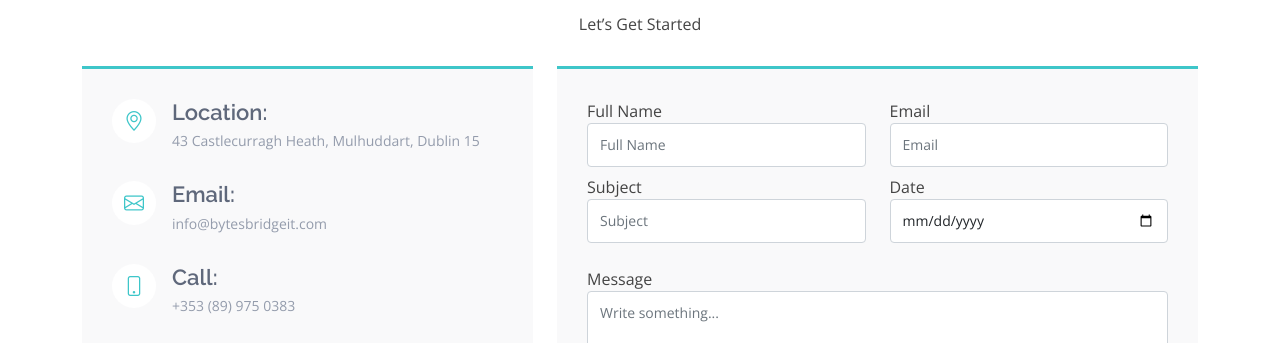
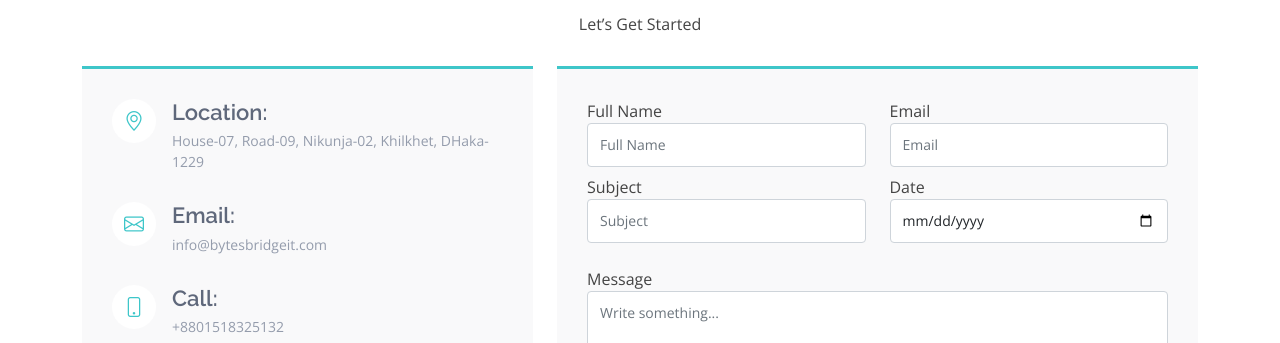
Before and after one commit to ibnulhayat/BytesBridgeSolutions, a plain HTML site: page index.html in a window 1280 px wide. Shown: the part 6140-6483 px from the top of the page. Drawn offline with nearby package versions, Linux system fonts and the light colour scheme.

Commit message:
change again

```diff
--- a/index.html
+++ b/index.html
@@ -814,7 +814,8 @@
               <div class="address">
                 <i class="bi bi-geo-alt"></i>
                 <h4>Location:</h4>
-                <p>43 Castlecurragh Heath, Mulhuddart, Dublin 15</p>
+                <!-- <p>43 Castlecurragh Heath, Mulhuddart, Dublin 15</p> -->
+                <p>House-07, Road-09, Nikunja-02, Khilkhet, DHaka-1229</p>
               </div>
 
               <div class="email">
@@ -826,7 +827,8 @@
               <div class="phone">
                 <i class="bi bi-phone"></i>
                 <h4>Call:</h4>
-                <p>+353 (89) 975 0383</p>
+                <!-- <p>+353 (89) 975 0383</p> -->
+                <p>+8801518325132</p>
               </div>
 
               <!-- <iframe src="https://www.google.com/maps/embed?pb=!1m18!1m12!1m3!1d2378.6149284265302!2d-6.394759123958524!3d53.403827870421885!2m3!1f0!2f0!3f0!3m2!1i1024!2i768!4f13.1!3m3!1m2!1s0x486712b29c7a54f3%3A0xac08bec2adedeb9c!2s43%20Castlecurragh%20Heath%2C%20Buzzardstown%2C%20Dublin%2015%2C%20D15%20E6P9%2C%20Ireland!5e0!3m2!1sen!2sus!4v1730133275002!5m2!1sen!2sus" frameborder="0" style="border:0; width: 100%; height: 290px;" allowfullscreen></iframe> -->
```
